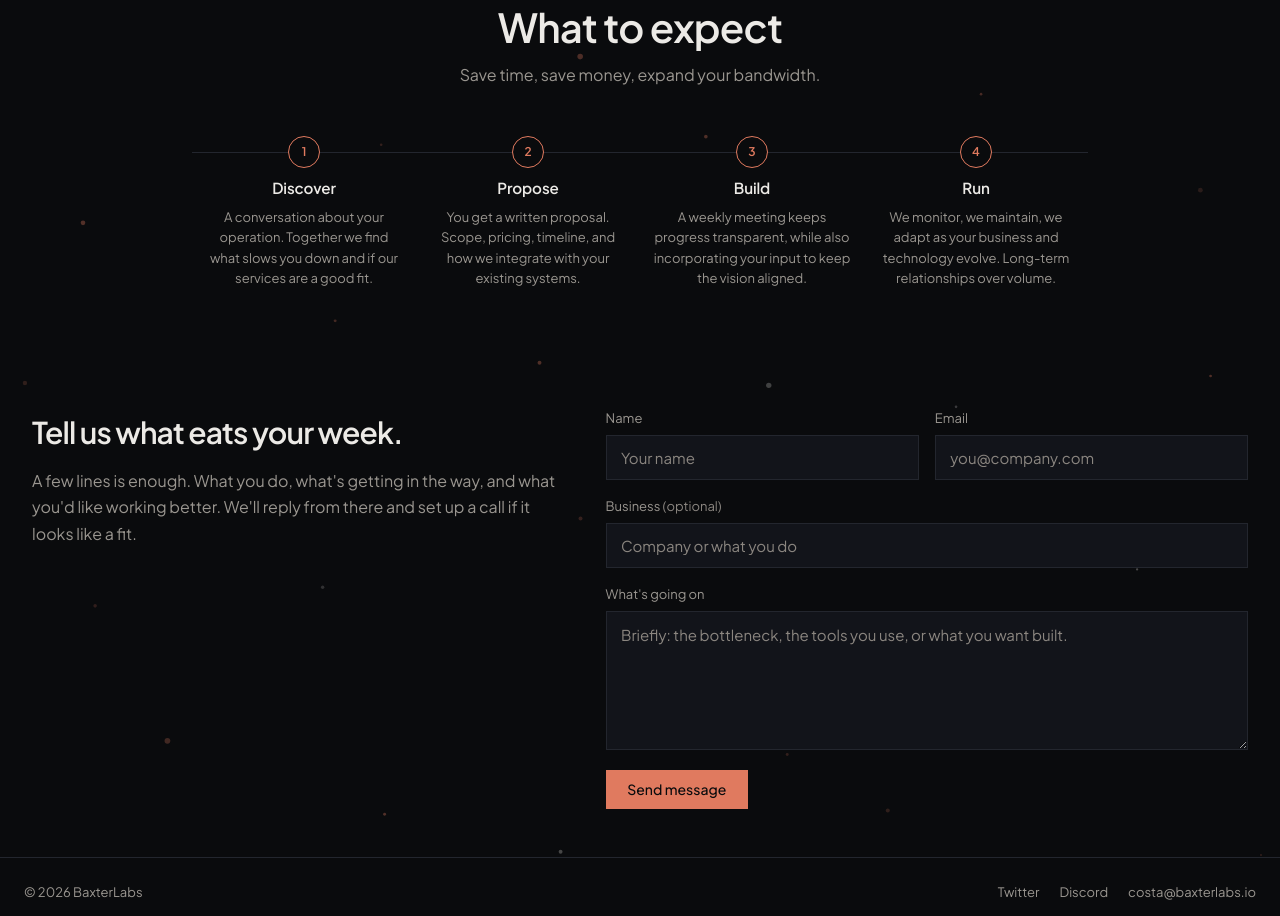
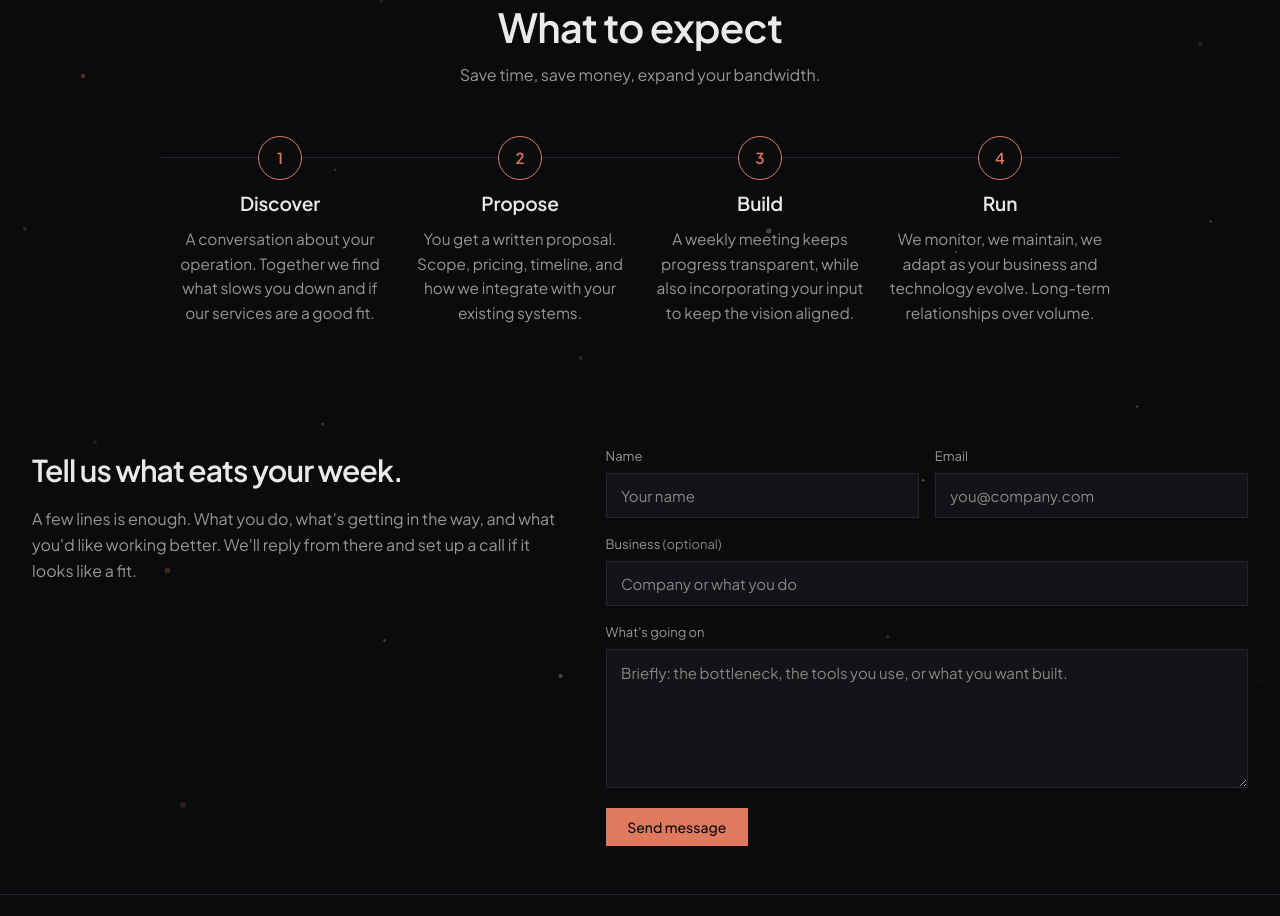
Before and after one commit to baxterclaw1/baxterlabs-site, an Astro site: page / in a window 1280 px wide. Shown: the part 3131-4047 px from the top of the page. Built offline with nearby package versions, Linux system fonts and the light colour scheme; Astro itself is replaced by a stand-in of ours.

Commit message:
Scale up What to expect timeline for better presence.
Larger step markers, titles, and body text so the process section reads more clearly.

Co-authored-by: Cursor <cursoragent@cursor.com>

```diff
--- a/src/components/WorkProcess.astro
+++ b/src/components/WorkProcess.astro
@@ -62,7 +62,7 @@
 
   .timeline {
     position: relative;
-    max-width: 56rem;
+    max-width: 60rem;
     margin: 0 auto;
     display: flex;
     gap: 0;
@@ -73,14 +73,14 @@
     position: absolute;
     left: 0;
     right: 0;
-    top: 1rem;
+    top: 1.35rem;
     height: 1px;
     background: var(--site-border);
   }
 
   .timeline-step {
     position: relative;
-    padding-top: 2.5rem;
+    padding-top: 3.25rem;
     flex: 1;
     min-width: 0;
     text-align: center;
@@ -91,13 +91,13 @@
     top: 0;
     left: 50%;
     transform: translateX(-50%);
-    width: 2rem;
-    height: 2rem;
+    width: 2.75rem;
+    height: 2.75rem;
     border-radius: 50%;
-    border: 1px solid var(--site-accent);
+    border: 1.5px solid var(--site-accent);
     background: var(--site-bg);
     color: var(--site-accent);
-    font-size: 0.75rem;
+    font-size: 0.95rem;
     font-weight: 600;
     display: flex;
     align-items: center;
@@ -106,18 +106,18 @@
   }
 
   .timeline-title {
-    font-size: 0.95rem;
+    font-size: clamp(1.05rem, 1.6vw, 1.2rem);
     font-weight: 600;
     letter-spacing: -0.01em;
     color: var(--site-text);
-    margin-bottom: 0.45rem;
+    margin-bottom: 0.55rem;
   }
 
   .timeline-desc {
-    font-size: 0.8125rem;
-    line-height: 1.55;
+    font-size: clamp(0.9rem, 1.2vw, 0.98rem);
+    line-height: 1.6;
     color: var(--site-text-dim);
-    padding: 0 0.75rem;
+    padding: 0 0.6rem;
   }
 
   @media (max-width: 640px) {
```
